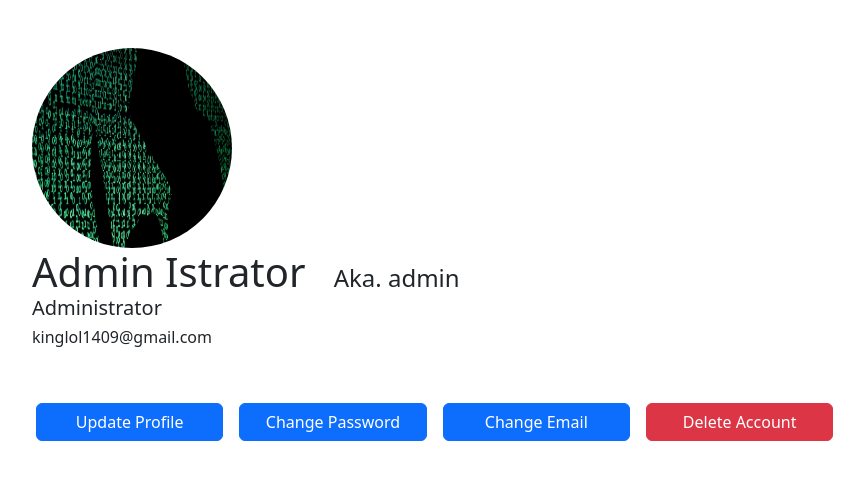
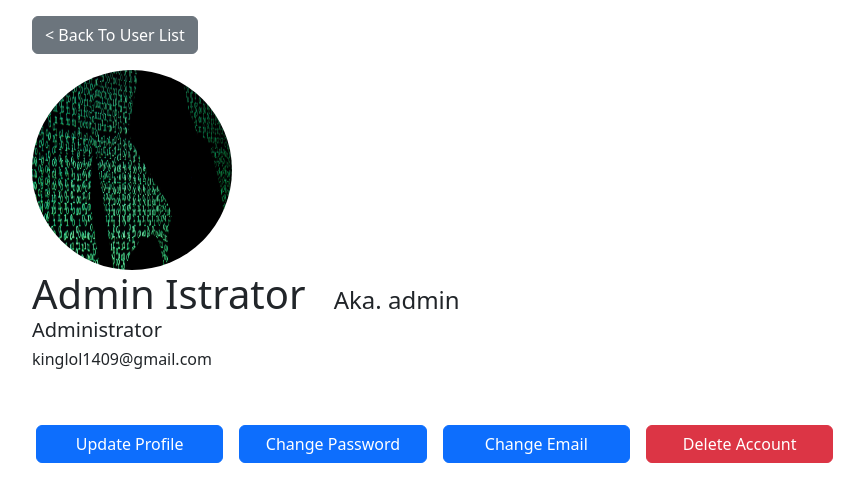
Before and after one commit to BurpBurp/AppDevProj, a Flask app: page /update?id=1 in a window 1280 px wide. Shown: the part 108-610 px from the top of the page, without its empty margins (50-914 px from the left). Run offline with Flask 3, Linux system fonts and the light colour scheme; a user stored in the database is signed in; some libraries are stand-ins or nearby versions.

Commit message:
Fixed admin account password not hashing Added ability admin to change user and employee role

```diff
--- a/helper_functions.py
+++ b/helper_functions.py
@@ -15,12 +15,13 @@ def helper_render(template, **kwargs):
     return render_template(template, **kwargs)
 
 def admin_required(function):
-    def wrapper():
+    def wrapper(*args,**kwargs):
         if flask_login.current_user.role < 1:
             flash_error("Permission Denied")
             return redirect(url_for("index.index"))
         else:
-            return function()
+            return function(*args,**kwargs)
+    wrapper.__name__ = function.__name__
     return wrapper
 
 def check_logged_in():
--- a/templates/update.html
+++ b/templates/update.html
@@ -78,8 +78,11 @@
 
 {% block main %}
 
-<div class="container mt-5">
+<div class="container {{ 'mt-5' if not (current_user.is_authenticated and current_user.role > 0) else ''}}">
     <div class="row justify-content-center">
+        {% if current_user.is_authenticated and current_user.role > 0 %}
+            <div class="col-12 mb-3 mt-3"><a href="{{ url_for('admin.admin') }}" class="btn btn-secondary">< Back To User List</a></div>
+        {% endif %}
         <div class="col-md-12 col-xxl-2 container-fluid">
             <div class="hovereffect" style="height:200px; width:200px;">
                 <img src="{{ url_for('static', filename='profiles/' + target_user.profile_pic) }}" width="200" height="200" class="rounded-circle img-responsive">
```
Also changed, not shown: routes/test.py (+11 -1 lines), instance/master.db.
